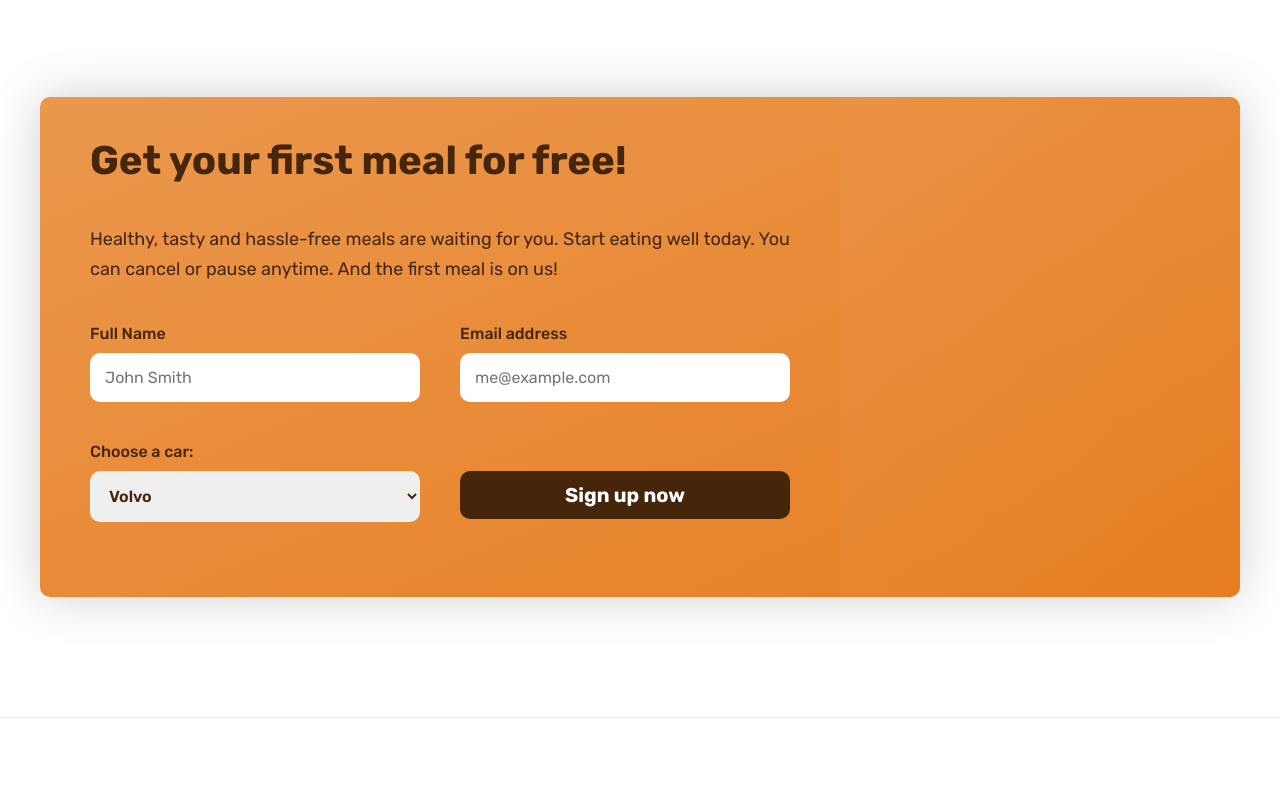
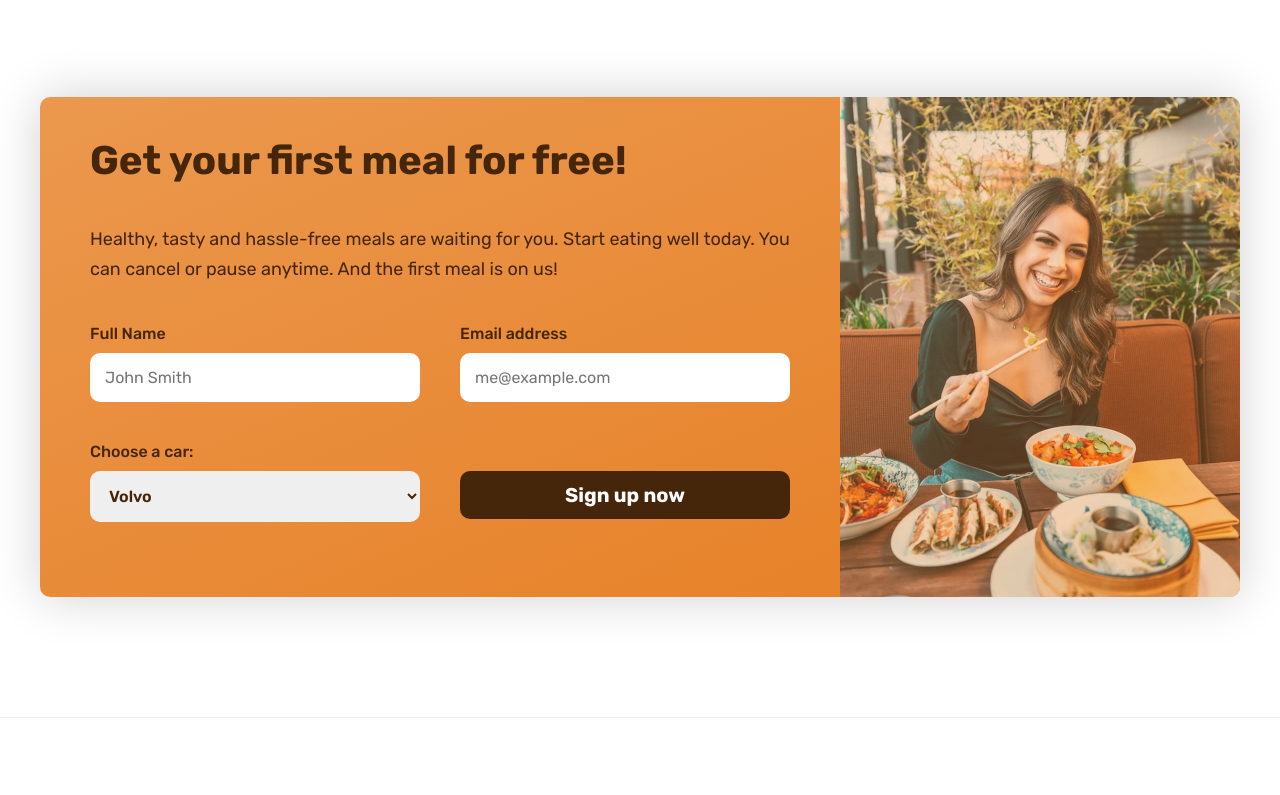
Before and after one commit to Enrikassp/omifood-clone, a plain HTML site: page index.html in a window 1280 px wide. Shown: the part 5788-6583 px from the top of the page. Drawn offline with Linux system fonts and the light colour scheme; the site is published under a folder, as on GitHub Pages, so addresses that start at the root find nothing.

Commit message:
fixed image issues

```diff
--- a/styles/main.css
+++ b/styles/main.css
@@ -518,7 +518,7 @@ main {
             rgba(235, 151, 78, 0.35),
             rgba(230, 125, 34, 0.35)
           ),
-          url("/assets/images/eating.jpg");
+          url("../assets/images/eating.jpg");
         background-repeat: no-repeat;
         background-size: cover;
       }
```
